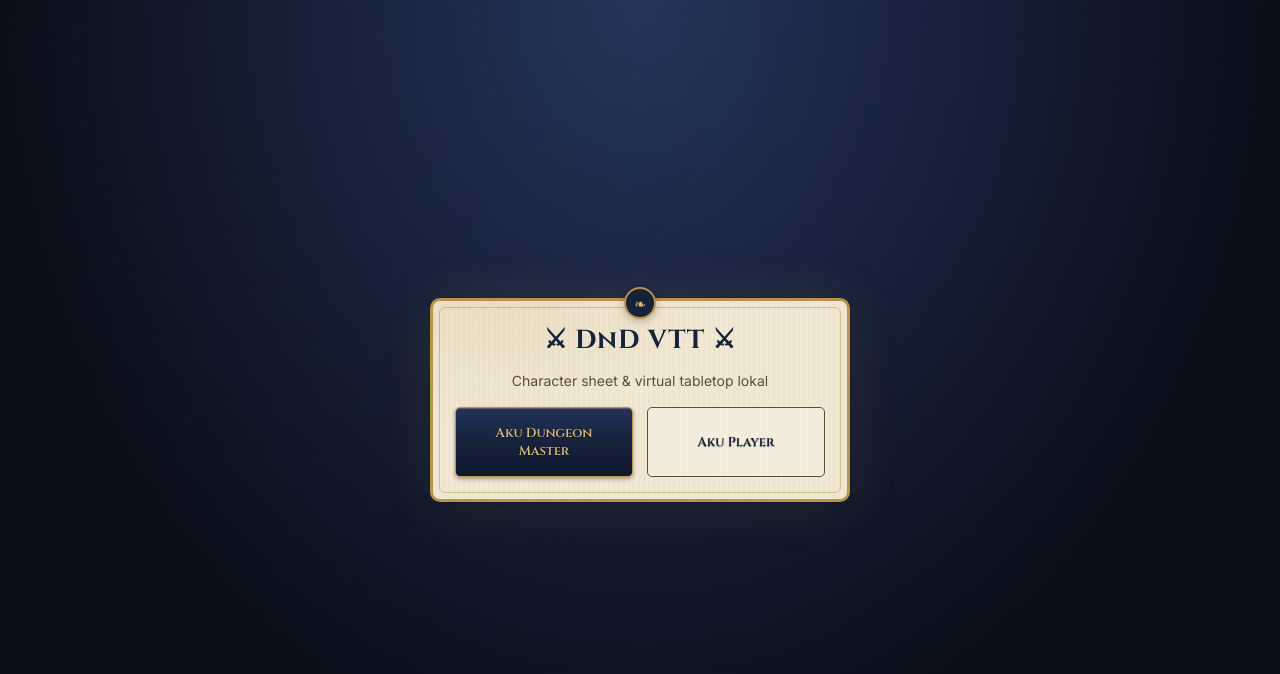
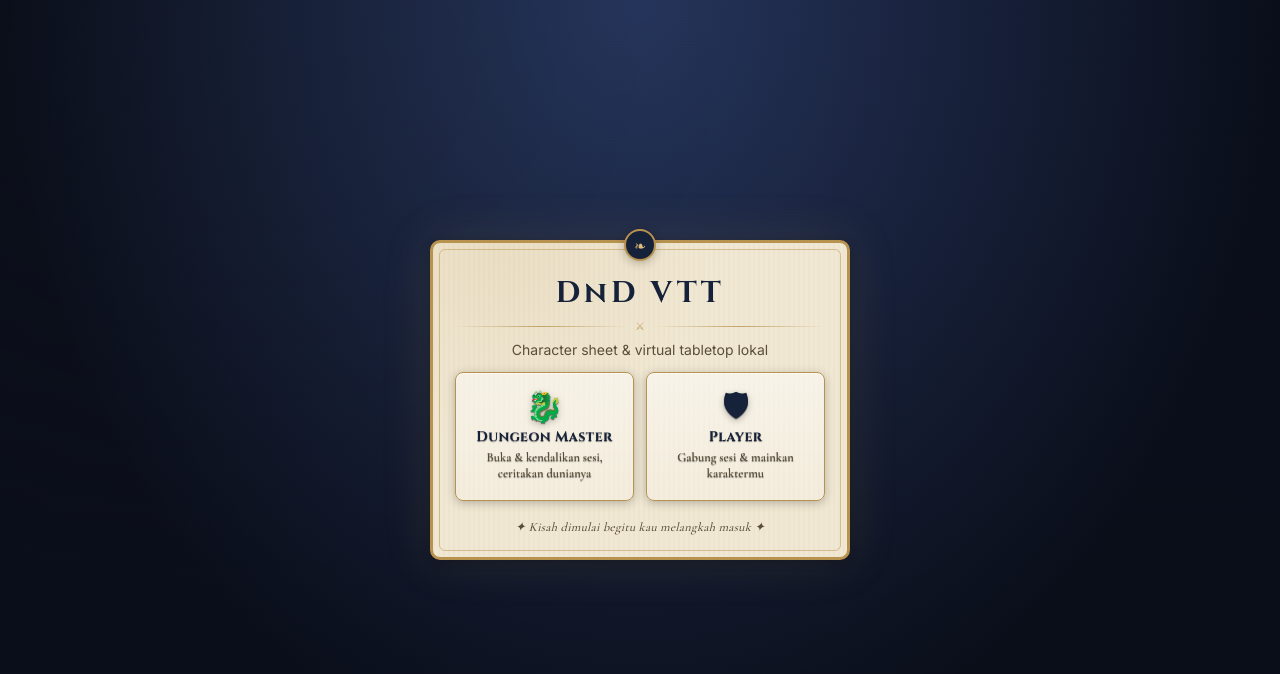
Before and after one commit to kurokishi354/dnd-vtt, a website: page public/index.html in a window 1280 px wide. Drawn offline with nearby package versions, Linux system fonts and the light colour scheme; no server answers.

Commit message:
Initial commit - DnD VTT

```diff
--- a/public/character.js
+++ b/public/character.js
@@ -601,7 +601,7 @@ function renderCompanions() {
       <button type="button" class="companion-remove" title="Hapus companion">×</button>
       <div class="companion-card-title">🐾 ${escapeAttrVal(c.nama || 'Companion')} <span class="hint">${escapeAttrVal(c.tipe || '')}</span></div>
       <div class="row">
-        <div class="field"><label>Nama</label><input type="text" data-cf="nama" value="${escapeAttrVal(c.nama)}"></div>
+        <div class="field"><label>Nama</label><input type="text" data-cf="nama" value="${escapeAttrVal(c.nama)}" ${c.fromDM?'readonly':''}></div>
         <div class="field"><label>Tipe / Ras</label><input type="text" data-cf="tipe" value="${escapeAttrVal(c.tipe)}"></div>
         <div class="field" style="max-width:70px;"><label>Level</label><input type="text" data-cf="level" value="${escapeAttrVal(c.level)}" ${c.fromDM?'readonly':''}></div>
       </div>
@@ -1662,6 +1662,7 @@ function renderDiceLog() {
     else cls = 'player';
     return `<div class="entry ${cls}${e.secret?' secret':''}">
       <span class="from">${pEscapeHtml(e.from)}:</span> ${pEscapeHtml(e.text)}
+      ${e.imageUrl?`<div><img src="${e.imageUrl}" style="max-width:180px; border-radius:5px; border:1px solid var(--gold); margin-top:4px;"></div>`:''}
       ${e.secret?`<span class="secret-badge">🔒 rahasia</span>`:''}
       ${e.ts?`<span class="ts">${new Date(e.ts).toLocaleTimeString()}</span>`:''}
     </div>`;
@@ -1775,9 +1776,6 @@ document.getElementById('pDiceQuickRow').querySelectorAll('.dice-btn').forEach(b
 });
 
 document.getElementById('btnPRollDice').addEventListener('click', () => { rollAndSendP(val('pDiceFormula').trim() || '1d20'); });
-document.getElementById('btnClearDiceLog').addEventListener('click', () => {
-  if (confirm('Bersihkan seluruh log chat & dice untuk semua orang di sesi ini?')) socket.emit('chat:clear', { code: CODE });
-});
 document.getElementById('btnPSendChat').addEventListener('click', sendPChat);
 document.getElementById('pChatInput').addEventListener('keydown', e => { if (e.key === 'Enter') sendPChat(); });
 
--- a/public/index.html
+++ b/public/index.html
@@ -8,37 +8,51 @@
 </head>
 <body>
 <div class="landing">
-  <div class="card sheet">
-    <h1 class="display" style="text-align:center; color:var(--navy); font-size:26px; margin-bottom:4px;">⚔ DnD VTT ⚔</h1>
-    <p class="hint serif" style="text-align:center; font-size:14px; margin-bottom:18px;">Character sheet &amp; virtual tabletop lokal</p>
+  <div class="card sheet landing-sheet">
+    <div class="landing-header">
+      <h1 class="display landing-title">DnD VTT</h1>
+      <div class="rpg-divider"><span>⚔</span></div>
+      <p class="hint serif landing-subtitle">Character sheet &amp; virtual tabletop lokal</p>
+    </div>
 
     <div id="roleChoice">
-      <div class="choice">
-        <button id="btnBeDM">Aku Dungeon Master</button>
-        <button id="btnBePlayer" class="secondary">Aku Player</button>
+      <div class="role-tiles">
+        <button type="button" id="btnBeDM" class="role-tile role-tile-dm">
+          <span class="role-tile-icon">🐉</span>
+          <span class="role-tile-title">Dungeon Master</span>
+          <span class="role-tile-desc">Buka &amp; kendalikan sesi, ceritakan dunianya</span>
+        </button>
+        <button type="button" id="btnBePlayer" class="role-tile role-tile-player">
+          <span class="role-tile-icon">🛡</span>
+          <span class="role-tile-title">Player</span>
+          <span class="role-tile-desc">Gabung sesi &amp; mainkan karaktermu</span>
+        </button>
       </div>
     </div>
 
     <!-- ==== DM FLOW ==== -->
-    <div id="dmFlow" style="display:none; margin-top:16px;">
+    <div id="dmFlow" class="landing-flow" style="display:none;">
+      <p class="landing-flow-title">🐉 Dungeon Master</p>
       <div class="field">
         <label for="dmName">Nama DM</label>
         <input type="text" id="dmName" placeholder="cth. Kak Rio">
       </div>
       <button id="btnCreateSession" style="width:100%;">Buat Sesi Baru</button>
 
-      <p class="hint" style="text-align:center; margin: 10px 0;">— atau lanjutkan sesi yang sudah ada —</p>
+      <div class="rpg-divider"><span>atau lanjutkan sesi</span></div>
+
       <div class="field">
         <label for="dmRejoinCode">Kode Sesi</label>
         <input type="text" id="dmRejoinCode" maxlength="5" placeholder="cth. K7X2P" style="text-transform:uppercase;">
       </div>
       <button id="btnRejoinSession" class="secondary" style="width:100%;">Lanjutkan Sesi</button>
       <p class="error-msg" id="dmError"></p>
-      <button id="btnBackFromDM" class="secondary small" style="margin-top:12px;">&larr; kembali</button>
+      <button id="btnBackFromDM" class="secondary small landing-back">&larr; kembali</button>
     </div>
 
     <!-- ==== PLAYER FLOW ==== -->
-    <div id="playerFlow" style="display:none; margin-top:16px;">
+    <div id="playerFlow" class="landing-flow" style="display:none;">
+      <p class="landing-flow-title">🛡 Player</p>
       <div class="field">
         <label for="pName">Nama Kamu</label>
         <input type="text" id="pName" placeholder="cth. Arwen">
@@ -49,8 +63,10 @@
       </div>
       <button id="btnJoinSession" style="width:100%;">Gabung Sesi</button>
       <p class="error-msg" id="pError"></p>
-      <button id="btnBackFromPlayer" class="secondary small" style="margin-top:12px;">&larr; kembali</button>
+      <button id="btnBackFromPlayer" class="secondary small landing-back">&larr; kembali</button>
     </div>
+
+    <p class="landing-footer">✦ Kisah dimulai begitu kau melangkah masuk ✦</p>
   </div>
 </div>
 
--- a/public/style.css
+++ b/public/style.css
@@ -428,6 +428,83 @@ button:disabled { opacity: .45; cursor: not-allowed; }
 
 .error-msg { color: var(--crimson-bright); font-size: 12px; margin-top: 4px; }
 
+/* ---------- landing: header ---------- */
+.landing-sheet { padding-top: 30px; }
+.landing-header { text-align: center; margin-bottom: 14px; }
+.landing-title {
+  font-size: 30px;
+  color: var(--navy);
+  letter-spacing: .12em;
+}
+.landing-header .rpg-divider { margin: 6px 0 8px; }
+.landing-subtitle { font-size: 14px; margin: 0; }
+
+/* ---------- landing: role tiles ---------- */
+.role-tiles {
+  display: grid;
+  grid-template-columns: 1fr 1fr;
+  gap: 12px;
+  margin-top: 4px;
+}
+.role-tile {
+  display: flex;
+  flex-direction: column;
+  align-items: center;
+  text-align: center;
+  gap: 4px;
+  padding: 18px 10px;
+  background: linear-gradient(180deg, rgba(255,255,255,.5), rgba(255,255,255,.22));
+  border: 1px solid var(--gold);
+  border-radius: 8px;
+  color: var(--navy);
+  box-shadow: 0 1px 0 rgba(255,255,255,.5) inset, var(--shadow);
+  transition: transform .12s ease, box-shadow .15s ease, border-color .15s ease;
+}
+.role-tile:hover {
+  transform: translateY(-3px);
+  border-color: var(--gold-bright);
+  box-shadow: 0 1px 0 rgba(255,255,255,.5) inset, 0 6px 16px rgba(0,0,0,.3);
+}
+.role-tile-icon { font-size: 30px; line-height: 1; margin-bottom: 2px; filter: drop-shadow(0 2px 3px rgba(0,0,0,.25)); }
+.role-tile-title { font-family: 'Cinzel', serif; font-weight: 700; font-size: 14px; letter-spacing: .03em; }
+.role-tile-desc { font-family: 'Cormorant Garamond', serif; font-size: 12.5px; color: var(--ink-soft); line-height: 1.25; }
+.role-tile-dm { border-color: var(--gold); }
+.role-tile-dm:hover { box-shadow: 0 1px 0 rgba(255,255,255,.5) inset, 0 0 0 1px var(--gold-bright) inset, 0 6px 16px rgba(184,147,79,.3); }
+.role-tile-player:hover { box-shadow: 0 1px 0 rgba(255,255,255,.5) inset, 0 0 0 1px var(--sapphire) inset, 0 6px 16px rgba(43,92,134,.3); }
+
+@media (max-width: 420px) {
+  .role-tiles { grid-template-columns: 1fr; }
+}
+
+/* ---------- landing: DM/player flow sections ---------- */
+.landing-flow { margin-top: 16px; animation: landingFlowIn .18s ease; }
+@keyframes landingFlowIn { from { opacity: 0; transform: translateY(4px); } to { opacity: 1; transform: none; } }
+.landing-flow-title {
+  font-family: 'Cinzel', serif;
+  font-size: 13px;
+  letter-spacing: .06em;
+  text-transform: uppercase;
+  color: var(--gold-bright);
+  background: linear-gradient(180deg, #1c2c4c, var(--navy) 70%);
+  box-shadow: inset 0 1px 0 rgba(224,189,122,.3), 0 2px 4px rgba(0,0,0,.3);
+  border-radius: 5px;
+  padding: 7px 12px;
+  text-align: center;
+  margin: 0 0 12px;
+}
+.landing-back { display: block; margin: 12px auto 0; }
+
+/* ---------- landing: footer flavor line ---------- */
+.landing-footer {
+  text-align: center;
+  font-family: 'Cormorant Garamond', serif;
+  font-style: italic;
+  font-size: 12.5px;
+  color: var(--ink-soft);
+  letter-spacing: .02em;
+  margin: 18px 0 0;
+}
+
 /* ---------- scrollbars (subtle) ---------- */
 ::-webkit-scrollbar { width: 10px; height: 10px; }
 ::-webkit-scrollbar-thumb { background: var(--gold); border-radius: 6px; }
--- a/server.js
+++ b/server.js
@@ -1833,6 +1833,7 @@ io.on('connection', (socket) => {
   socket.on('chat:clear', ({ code }) => {
     const session = sessions[code];
     if (!session) return;
+    if (socket.data.role !== 'dm') return;
     session.log = [];
     saveSessionsDebounced(code);
     io.to('room-' + code).emit('chat:cleared');
```
Also changed, not shown: public/character.html (+1 -1 lines).
